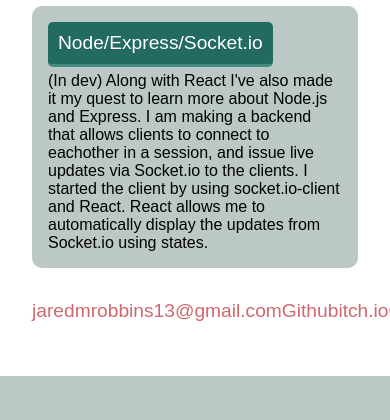
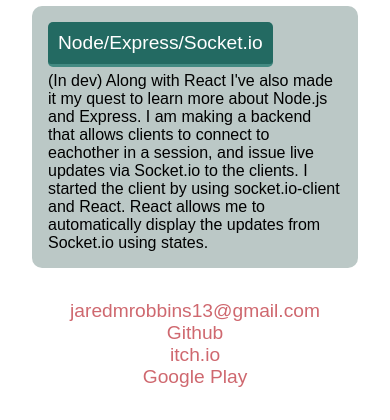
Before and after one commit to JrodManU/portfolio-site, a PHP site: page /index.html in a window 390 px wide; the page is wider, and only the part inside the window is pictured. Shown: the part 2608-3028 px from the top of that part. Before the commit the page ends 2984 px from the top of that part, so only its background shows below. Run offline with PHP 8.4, Linux system fonts and the light colour scheme.

Commit message:
fixed footer for small sizes

```diff
--- a/stylesheets/styles.css
+++ b/stylesheets/styles.css
@@ -71,6 +71,16 @@
 footer a:hover {
   color: #AF484F;
 }
+@media (max-width: 900px) {
+  footer {
+    grid-template-columns: repeat(2, 1fr);
+  }
+}
+@media (max-width: 600px) {
+  footer {
+    grid-template-columns: repeat(1, 1fr);
+  }
+}
 #selfie {
   width:100%;
   border-radius:10px;
```
